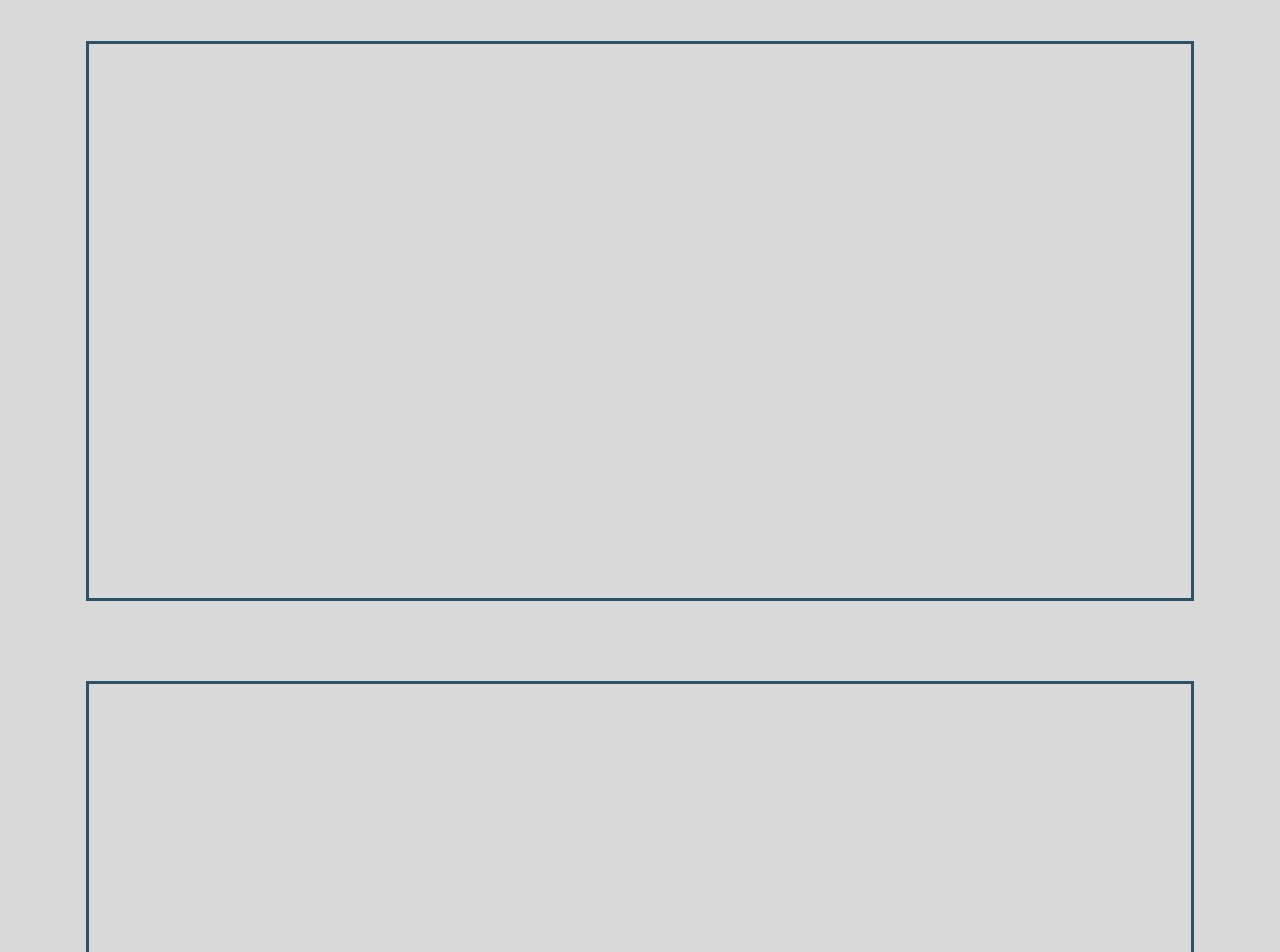
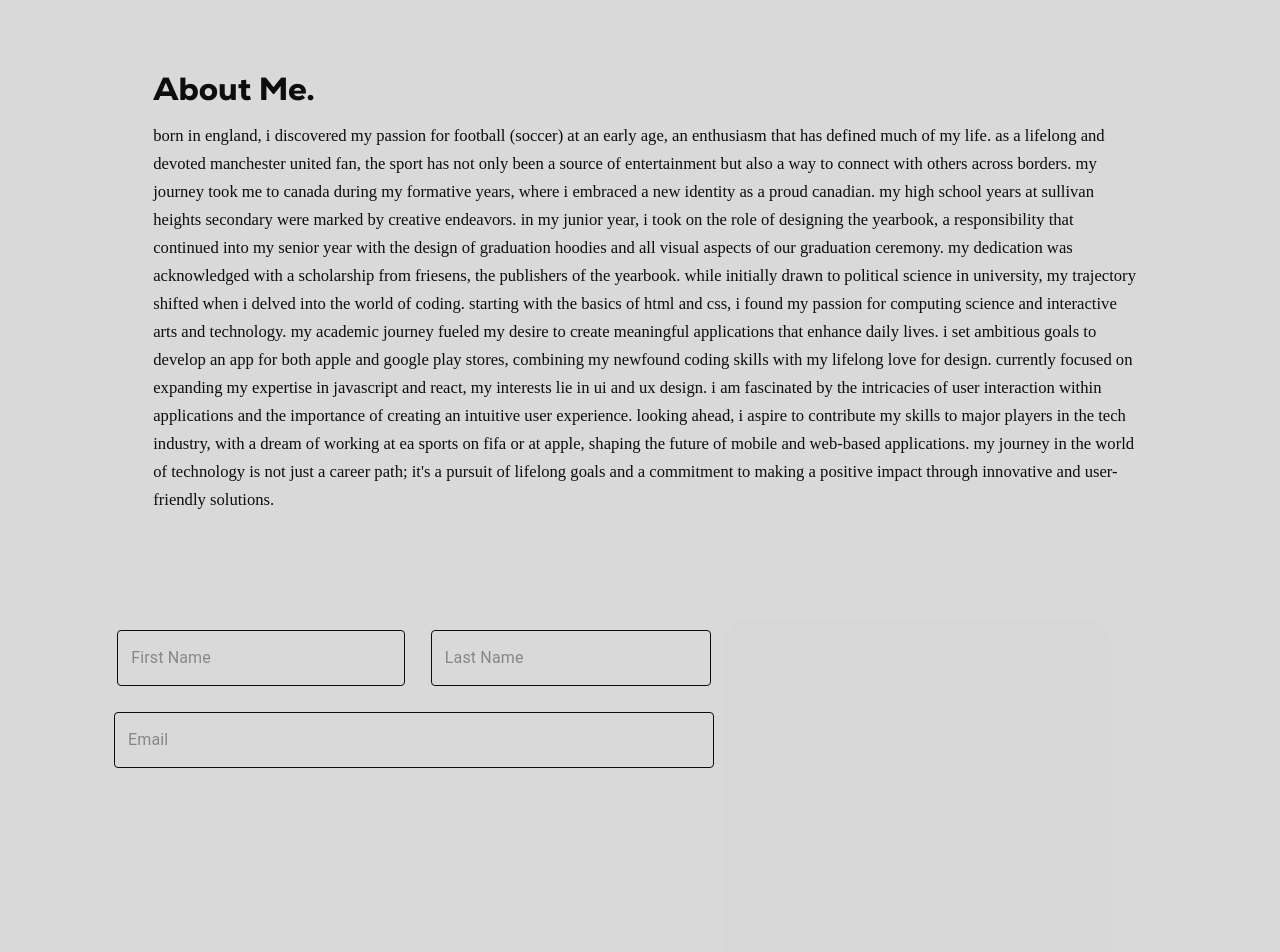
Before and after one commit to harjotsk03/portfolio-react, a React (Create React App) app: page / in a window 1280 px wide. Shown: the part 1500-2452 px from the top of the page. Built offline with nearby package versions, Linux system fonts and the light colour scheme; no server answers; a web font is replaced by a local one.

Commit message:
first commit

```diff
--- a/package.json
+++ b/package.json
@@ -17,6 +17,7 @@
     "react-router-dom": "^6.21.3",
     "react-scripts": "5.0.1",
     "react-scroll": "^1.9.0",
+    "react-scroll-to-bottom": "^4.2.0",
     "theme-ui": "^0.16.1",
     "web-vitals": "^2.1.0"
   },
--- a/src/App.css
+++ b/src/App.css
@@ -615,23 +615,63 @@ body.overlay-visible {
 }
 
 .aboutSection{
-  border: solid var(--dark-blue);
+  margin-top: 10vmin;
+  margin-left: auto;
+  margin-right: auto;
+  padding: 3vmin;
+  width: 85%;
+  height: max-content;
+  display: flex;
+  justify-content: center;
+  flex-direction: column;
+}
+
+.aboutTitle {
+  font-family: main;
+  font-size: 2.5vw;
+  margin-bottom: 1vh;
+  margin-left: 1vw;
+}
+
+.aboutText{
+  margin-left: 1vw;
+  font-family: mainMedium;
+  font-size: 1.3vw;
+  line-height: 3.5vh;
+}
+
+
+
+.contactSection{
   margin-top: 10vh;
   width: 90%;
   height: 70vh;
   margin-left: auto;
   margin-right: auto;
+  display: flex;
 }
 
-.contactSection{
-  border: solid var(--dark-blue);
-  margin-top: 10vh;
-  width: 90%;
-  height: 70vh;
+.nameContainer{
+  display: flex;
+}
+
+.rightSideContact{
+  border-radius: 30px;
+  background-color: var(--hover);
+  width: 35%;
   margin-left: auto;
   margin-right: auto;
+  height: 60vh;
 }
 
+.leftSideContact{
+  height: 60vh;
+  width: 50%;
+  padding-left: 8vw;
+  display: flex;
+  flex-direction: column;
+  align-items: center;
+}
 
 .projectContent{
   background-color: var(--background-color);
--- a/src/components/About.js
+++ b/src/components/About.js
@@ -1,7 +1,22 @@
+import Box from '@mui/material/Box';
+import TextField from '@mui/material/TextField';
+
 export const About = () => {
     return(
-        <div>
+        <>
+        <div className="aboutSection">
+            <h1 className="aboutTitle">About Me.</h1>
+            <p className="aboutText">
+                born in england, i discovered my passion for football (soccer) at an early age, an enthusiasm that has defined much of my life. as a lifelong and devoted manchester united fan, the sport has not only been a source of entertainment but also a way to connect with others across borders. my journey took me to canada during my formative years, where i embraced a new identity as a proud canadian.
 
+                my high school years at sullivan heights secondary were marked by creative endeavors. in my junior year, i took on the role of designing the yearbook, a responsibility that continued into my senior year with the design of graduation hoodies and all visual aspects of our graduation ceremony. my dedication was acknowledged with a scholarship from friesens, the publishers of the yearbook.
+
+                while initially drawn to political science in university, my trajectory shifted when i delved into the world of coding. starting with the basics of html and css, i found my passion for computing science and interactive arts and technology. my academic journey fueled my desire to create meaningful applications that enhance daily lives. i set ambitious goals to develop an app for both apple and google play stores, combining my newfound coding skills with my lifelong love for design.
+
+                currently focused on expanding my expertise in javascript and react, my interests lie in ui and ux design. i am fascinated by the intricacies of user interaction within applications and the importance of creating an intuitive user experience. looking ahead, i aspire to contribute my skills to major players in the tech industry, with a dream of working at ea sports on fifa or at apple, shaping the future of mobile and web-based applications. my journey in the world of technology is not just a career path; it's a pursuit of lifelong goals and a commitment to making a positive impact through innovative and user-friendly solutions.
+
+            </p>
         </div>
+    </>
     )
 }
--- a/src/components/Contact.js
+++ b/src/components/Contact.js
@@ -1,7 +1,97 @@
+import TextField from '@mui/material/TextField';
+import InputLabel from '@mui/material/InputLabel';
+import Input from '@mui/material/Input';
+import Box from '@mui/material/Box';
 export const Contact = () => {
     return(
-        <div>
-
-        </div>
+        <>
+            <div className='leftSideContact'>
+                <div className='nameContainer'>
+                    <Box
+                        component="form"
+                        sx={{
+                            '& > :not(style)': { m: 1, width: '36ch', margin: '1vw' },
+                            '& .MuiOutlinedInput-root': {
+                            '& fieldset': {
+                                borderColor: 'var(--text-color)', // Customize the border color
+                            },
+                            '&:hover fieldset': {
+                                borderColor: 'var(--text-color)', // Customize the border color on hover
+                            },
+                            '&.Mui-focused fieldset': {
+                                borderColor: 'var(--text-color)', // Customize the border color when focused
+                            },
+                            },
+                            '& .MuiInputLabel-root': {
+                            color: 'var(--hover2)', // Customize the label color
+                            },
+                            '& .MuiInputBase-input': {
+                            color: 'var(--text-color)', // Customize the text color
+                            },
+                        }}
+                        noValidate
+                        autoComplete="off"
+                        >
+                        <TextField id="outlined-basic" label="First Name" variant="outlined" />
+                    </Box>
+                    <Box
+                        component="form"
+                        sx={{
+                            '& > :not(style)': { m: 1, width: '35ch', margin: '1vw' },
+                            '& .MuiOutlinedInput-root': {
+                            '& fieldset': {
+                                borderColor: 'var(--text-color)', // Customize the border color
+                            },
+                            '&:hover fieldset': {
+                                borderColor: 'var(--text-color)', // Customize the border color on hover
+                            },
+                            '&.Mui-focused fieldset': {
+                                borderColor: 'var(--text-color)', // Customize the border color when focused
+                            },
+                            },
+                            '& .MuiInputLabel-root': {
+                            color: 'var(--hover2)', // Customize the label color
+                            },
+                            '& .MuiInputBase-input': {
+                            color: 'var(--text-color)', // Customize the text color
+                            },
+                        }}
+                        noValidate
+                        autoComplete="off"
+                        >
+                        <TextField id="outlined-basic" label="Last Name" variant="outlined" />
+                    </Box>
+                </div>
+                <Box
+                    component="form"
+                    sx={{
+                        '& > :not(style)': { m: 1, width: '75ch', margin: '1vw' },
+                        '& .MuiOutlinedInput-root': {
+                        '& fieldset': {
+                            borderColor: 'var(--text-color)', // Customize the border color
+                        },
+                        '&:hover fieldset': {
+                            borderColor: 'var(--text-color)', // Customize the border color on hover
+                        },
+                        '&.Mui-focused fieldset': {
+                            borderColor: 'var(--text-color)', // Customize the border color when focused
+                        },
+                        },
+                        '& .MuiInputLabel-root': {
+                        color: 'var(--hover2)', // Customize the label color
+                        },
+                        '& .MuiInputBase-input': {
+                        color: 'var(--text-color)', // Customize the text color
+                        },
+                    }}
+                    noValidate
+                    autoComplete="off"
+                    >
+                    <TextField id="outlined-basic" type='email' label="Email" variant="outlined" />
+                </Box>
+            </div>
+            <div className='rightSideContact'>
+            </div>
+        </>
     )
 }
--- a/src/components/Navbar.js
+++ b/src/components/Navbar.js
@@ -75,7 +75,7 @@ const Navbar = ({ onToggleTheme, theme }) => {
               to="projects"
               smooth={true}
               duration={1000}
-              offset={-100}
+              offset={-140}
               ease="easeInOutQuart"
             >
               Projects
@@ -85,7 +85,7 @@ const Navbar = ({ onToggleTheme, theme }) => {
               to="about"
               smooth={true}
               duration={1000}
-              offset={-100}
+              offset={-40}
               ease="easeInOutQuart"
             >
               About
--- a/src/pages/index.jsx
+++ b/src/pages/index.jsx
@@ -5,6 +5,7 @@ import heroImage from '../images/image1.png';
 import { ScrollToTop } from '../components/ScrollToTop';
 import HarjotResume from '../images/harjotKoonerResume.pdf'
 import { Contact } from '../components/Contact';
+import { About } from '../components/About';
 
 
 export const Home = () => {
@@ -37,8 +38,8 @@ export const Home = () => {
         <h2 className='projectsTitle'>Projects</h2>
         <Projects />
       </section>
-      <section className='aboutSection' id='about'>
-
+      <section id='about'>
+        <About />
       </section>
       <section className='contactSection' id='contact'>
         <Contact />
```
Also changed, not shown: 1 other file (tests, documents, lock files or other folders).
